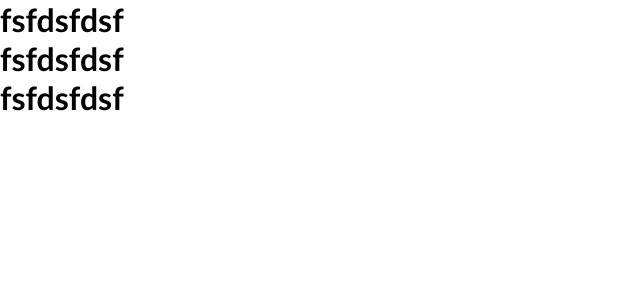
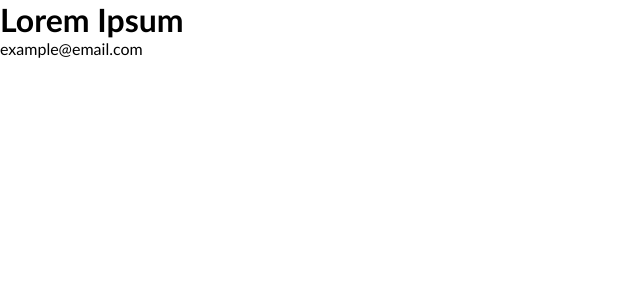
Before and after one commit to majcherrr87/MegaK_Frontowcy_React, a React (Vite) app: page / in a window 1280 px wide. Shown: the top 300 px of the page, without its empty margins (0-640 px from the left). Built offline with nearby package versions, Linux system fonts and the light colour scheme.

Commit message:
kompozycja

```diff
--- /dev/null
+++ b/src/App.tsx
@@ -0,0 +1,5 @@
+import { HeaderWithProfiler } from "./zadanie2/HeaderWithProfiler";
+
+export const App = () => {
+  return <HeaderWithProfiler />;
+};
--- a/src/main.tsx
+++ b/src/main.tsx
@@ -1,14 +1,9 @@
 import React from "react";
 import ReactDOM from "react-dom/client";
 import "./style.scss";
-import { Container } from "./Kompozycja/Container";
-
+import { App } from "./App";
 ReactDOM.createRoot(document.getElementById("root")!).render(
   <React.StrictMode>
-    <Container>
-      <h1>fsfdsfdsf</h1>
-      <h1>fsfdsfdsf</h1>
-      <h1>fsfdsfdsf</h1>
-    </Container>
+    <App />
   </React.StrictMode>
 );
--- /dev/null
+++ b/src/zadanie2/Header.tsx
@@ -0,0 +1,14 @@
+import { ReactNode } from "react";
+
+type Props = {
+  title: string;
+  children: ReactNode;
+};
+
+export const Header = ({ title, children }: Props) => (
+  <header>
+    <h1>{title}</h1>
+    {/* <UserProfiler email={email} /> */}
+    {children}
+  </header>
+);
--- /dev/null
+++ b/src/zadanie2/HeaderWithProfiler.tsx
@@ -0,0 +1,11 @@
+import { Header } from "./Header";
+import { UserProfiler } from "./UserProfiler";
+
+export const HeaderWithProfiler = () => {
+  const userEmail = "example@email.com";
+  return (
+    <Header title="Lorem Ipsum">
+      <UserProfiler email={userEmail} />
+    </Header>
+  );
+};
--- /dev/null
+++ b/src/zadanie2/UserProfiler.tsx
@@ -0,0 +1,5 @@
+type Props = {
+  email: string;
+};
+
+export const UserProfiler = ({ email }: Props) => <p>{email}</p>;
```
